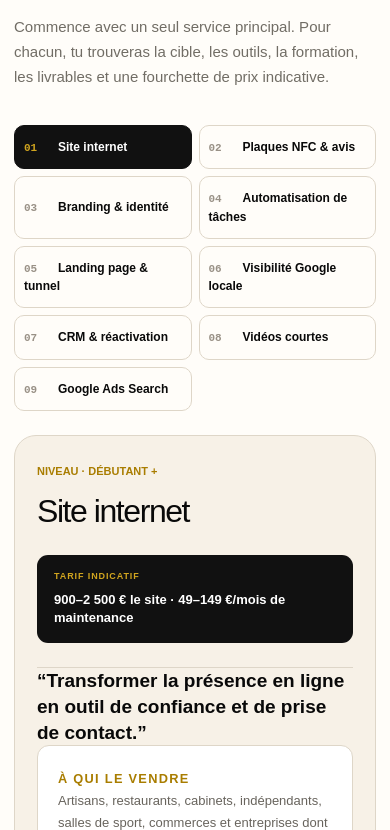
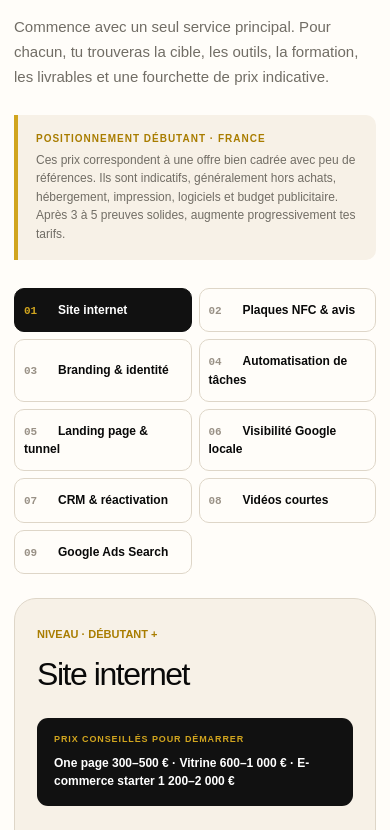
Before and after one commit to bilouahdih-dotcom/focus-smma-playbook, a Next.js app: page / in a window 390 px wide. Shown: the part 4834-5664 px from the top of the page. Built offline with nearby package versions, Linux system fonts and the light colour scheme.

Commit message:
Recalibrate French starter pricing

```diff
--- a/app/globals.css
+++ b/app/globals.css
@@ -121,10 +121,11 @@ p { line-height: 1.65; }
 .formula { margin-top: 18px; padding: 26px; border-radius: 16px; background: var(--gold); color: #0a0a0a; display: flex; align-items: center; justify-content: space-between; gap: 20px; }.formula span { font-size: 11px; font-weight: 850; letter-spacing: .12em; }.formula b { font-size: clamp(16px,2vw,24px); }
 
 .service-layout { display: grid; grid-template-columns: 300px 1fr; gap: 24px; }
+.pricing-context { margin: -24px 0 28px; padding: 16px 18px; border-left: 4px solid var(--gold); background: var(--paper); border-radius: 0 10px 10px 0; display: grid; grid-template-columns: 220px 1fr; gap: 18px; align-items: center; }.pricing-context b { color: var(--gold-dark); font-size: 10px; letter-spacing: .1em; }.pricing-context span { color: var(--muted); font-size: 12px; line-height: 1.55; }
 .service-tabs { display: flex; flex-direction: column; gap: 7px; }
 .service-tabs button { padding: 15px 17px; border: 1px solid var(--line); background: transparent; border-radius: 10px; text-align: left; font-weight: 750; cursor: pointer; transition: .2s; }.service-tabs button span { display: inline-block; width: 34px; color: #999186; font-family: var(--font-geist-mono); font-size: 11px; }.service-tabs button:hover, .service-tabs button.active { background: #111; color: white; border-color: #111; }.service-tabs button.active span { color: var(--gold); }
 .service-panel { background: var(--paper); border: 1px solid var(--line); padding: 38px; border-radius: 22px; min-height: 720px; }
-.service-head { display: flex; align-items: flex-start; justify-content: space-between; gap: 20px; border-bottom: 1px solid var(--line); padding-bottom: 24px; }.service-head span { font-size: 11px; text-transform: uppercase; color: var(--gold-dark); font-weight: 800; }.service-head h3 { margin: 5px 0 0; font-size: 42px; letter-spacing: -.045em; }.service-price { width: min(310px, 45%); background: #111; color: white; padding: 15px 17px; border-radius: 11px; display: flex; flex-direction: column; gap: 7px; }.service-price small { color: var(--gold); font-size: 9px; font-weight: 850; letter-spacing: .1em; }.service-price b { font-size: 13px; line-height: 1.45; }
+.service-head { display: flex; align-items: flex-start; justify-content: space-between; gap: 20px; border-bottom: 1px solid var(--line); padding-bottom: 24px; }.service-head span { font-size: 11px; text-transform: uppercase; color: var(--gold-dark); font-weight: 800; }.service-head h3 { margin: 5px 0 0; font-size: 42px; letter-spacing: -.045em; }.service-price { width: min(360px, 48%); background: #111; color: white; padding: 15px 17px; border-radius: 11px; display: flex; flex-direction: column; gap: 7px; }.service-price small { color: var(--gold); font-size: 9px; font-weight: 850; letter-spacing: .1em; }.service-price b { font-size: 12px; line-height: 1.55; }
 .service-result { font-size: 24px; font-weight: 720; line-height: 1.35; max-width: 700px; }.detail-grid { display: grid; grid-template-columns: 1fr 1fr; gap: 14px; }.detail-grid > div { background: #fff; padding: 20px; border: 1px solid var(--line); border-radius: 12px; }.detail-grid small { color: var(--gold-dark); font-weight: 850; letter-spacing: .1em; }.detail-grid p, .detail-grid li { color: #68645d; font-size: 13px; }.detail-grid ul { list-style: none; padding: 0; margin: 10px 0 0; display: grid; grid-template-columns: 1fr 1fr; gap: 7px; }.detail-grid li::before { content: "✓"; color: var(--gold-dark); margin-right: 7px; }.tool-list { display: flex; flex-wrap: wrap; gap: 7px; margin-top: 13px; }.tool-list span { padding: 7px 9px; border-radius: 7px; background: var(--paper); border: 1px solid var(--line); color: #4f4b44; font-size: 11px; font-weight: 700; text-transform: none; }
 .decision-strip { margin-top: 24px; border-left: 5px solid var(--gold); padding: 18px 22px; background: #111; color: white; display: flex; gap: 28px; border-radius: 4px 12px 12px 4px; }.decision-strip span { color: #bbb7ae; }
 
@@ -173,7 +174,7 @@ p { line-height: 1.65; }
   .hero { min-height: 740px; padding-top: 105px; }.hero h1 { font-size: clamp(64px,23vw,105px); }.hero-copy > p { margin-top: 35px; }.card-black { top: 18px; transform: translateX(-50%) scale(.7); }.card-green { display: none; }.card-blue { top: auto; bottom: 22px; right: -55px; transform: scale(.64) rotate(-2deg); }.card-gold { top: 80px; right: -73px; transform: scale(.58) rotate(2deg); }.hero-stats { gap: 17px; }.hero-stats b { font-size: 20px; }.hero-stats span { font-size: 8px; }
   .content-section, .section-wrap { width: min(100% - 28px, 1180px); padding: 82px 0; }.section-title { margin-bottom: 35px; }.section-title p { font-size: 15px; }
   .module-grid, .script-grid, .timeline, .resource-row, .detail-grid, .channel-grid, .principle-grid, .delivery-grid, .diagnostic-grid, .objection-method, .cadence, .plan-form { grid-template-columns: 1fr; }.module-card { grid-template-columns: 38px 1fr 28px; }.principle-grid article { border-right: 0; }.resource-row div, .cadence div, .objection-method div { border-right: 0; border-bottom: 1px solid #333; }.resource-row div:last-child, .cadence div:last-child, .objection-method div:last-child { border-bottom: 0; }
-  .formula, .decision-strip, .never-do { flex-direction: column; align-items: flex-start; }.service-tabs { grid-template-columns: 1fr 1fr; }.service-tabs button { padding: 12px 9px; font-size: 12px; }.service-panel { padding: 22px; }.service-head { flex-direction: column; }.service-head h3 { font-size: 32px; }.service-price { width: 100%; }.detail-grid ul { grid-template-columns: 1fr; }.service-result { font-size: 19px; }
+  .pricing-context { grid-template-columns: 1fr; gap: 5px; margin-top: -10px; }.formula, .decision-strip, .never-do { flex-direction: column; align-items: flex-start; }.service-tabs { grid-template-columns: 1fr 1fr; }.service-tabs button { padding: 12px 9px; font-size: 12px; }.service-panel { padding: 22px; }.service-head { flex-direction: column; }.service-head h3 { font-size: 32px; }.service-price { width: 100%; }.detail-grid ul { grid-template-columns: 1fr; }.service-result { font-size: 19px; }
   .score-row { grid-template-columns: 1fr 45px; }.score-row small { grid-column: 1 / -1; }.offer-builder { justify-content: flex-start; }.price-note { grid-template-columns: 1fr; }.price-note p { grid-column: 1; }.call-flow { overflow-x: auto; gap: 14px; justify-content: flex-start; }.call-flow span { white-space: nowrap; }.objection-list summary { grid-template-columns: 60px 1fr 24px; }.objection-answer { padding-left: 8px; grid-template-columns: 1fr; }.kpi-table { overflow-x: auto; }.kpi-table > div { min-width: 650px; }.pipeline-math small { margin-left: 0; width: 100%; }.plan-form label.wide { grid-column: auto; }.plan-output { flex-direction: column; align-items: stretch; }.footer { flex-direction: column; text-align: center; }
 }
 
--- a/app/page.tsx
+++ b/app/page.tsx
@@ -28,7 +28,7 @@ const services: Service[] = [
     start: "Audit gratuit puis maquette de la page d’accueil",
     level: "Débutant +",
     tools: ["WordPress + Bricks", "Webflow ou Framer", "Figma", "Google Search Console", "Calendly ou Tally", "Plausible ou GA4"],
-    price: "900–2 500 € le site · 49–149 €/mois de maintenance",
+    price: "One page 300–500 € · Vitrine 600–1 000 € · E-commerce starter 1 200–2 000 €",
   },
   {
     id: "nfc",
@@ -41,7 +41,7 @@ const services: Service[] = [
     start: "Démonstration physique puis pack pilote sur un établissement",
     level: "Débutant",
     tools: ["NFC Tools", "Puce NTAG215/216", "Canva ou Figma", "Carrd ou Framer", "Google Business Profile", "Bitly ou Dub.co"],
-    price: "150–500 € par établissement · 500–1 500 € en pack multi-sites",
+    price: "Plaque standard 40–60 € · Personnalisée 70–120 € · Pack de 5 : 180–300 €",
   },
   {
     id: "branding",
@@ -54,7 +54,7 @@ const services: Service[] = [
     start: "Atelier de positionnement de 90 minutes",
     level: "Intermédiaire",
     tools: ["Figma", "Illustrator ou Affinity", "Canva Pro", "Coolors", "Fontshare", "Notion"],
-    price: "600–2 500 € l’identité · 1 500–5 000 € pour un système complet",
+    price: "Logo simple 80–150 € · Logo pro 180–350 € · Identité starter 350–700 €",
   },
   {
     id: "automation",
@@ -67,7 +67,7 @@ const services: Service[] = [
     start: "Audit de 45 minutes sur une tâche répétée chaque semaine",
     level: "Intermédiaire",
     tools: ["Make", "Zapier ou n8n", "Airtable", "Notion", "Google Workspace", "Loom"],
-    price: "800–4 000 € l’installation · 100–600 €/mois de suivi",
+    price: "Workflow simple 50–120 € · Standard 150–350 € · Système complet 400–900 €",
   },
   {
     id: "landing",
@@ -80,7 +80,7 @@ const services: Service[] = [
     start: "Sprint de 7 jours sur une seule offre",
     level: "Débutant +",
     tools: ["Framer ou Webflow", "Systeme.io", "Tally", "Calendly", "Google Tag Manager", "Microsoft Clarity"],
-    price: "500–1 500 € la page · 49–199 €/mois d’optimisation",
+    price: "Template adapté 250–400 € · Sur-mesure 450–800 € · Petit tunnel 800–1 200 €",
   },
   {
     id: "maps",
@@ -93,7 +93,7 @@ const services: Service[] = [
     start: "Mise à niveau en 14 jours puis suivi mensuel",
     level: "Débutant",
     tools: ["Google Business Profile", "Local Falcon ou Localo", "Google Search Console", "PlePer", "Canva", "Looker Studio"],
-    price: "300–900 € l’optimisation · 150–500 €/mois de suivi",
+    price: "Optimisation 150–250 € · Avec système d’avis 250–400 € · Suivi 79–199 €/mois",
   },
   {
     id: "reactivation",
@@ -106,7 +106,7 @@ const services: Service[] = [
     start: "Sprint de 10 jours sur un segment dormant",
     level: "Intermédiaire",
     tools: ["HubSpot ou Pipedrive", "Airtable", "Aircall", "Twilio", "Calendly", "Make"],
-    price: "750–2 500 € le sprint · 200–800 €/mois de gestion",
+    price: "Pipeline 200–400 € · Sprint réactivation 350–700 € · Suivi 150–300 €/mois",
   },
   {
     id: "video",
@@ -119,7 +119,7 @@ const services: Service[] = [
     start: "Pack de 8 vidéos tournées en une demi-journée",
     level: "Débutant",
     tools: ["Smartphone", "DJI Mic ou Rode", "CapCut ou Premiere Pro", "Canva", "Notion", "Google Drive"],
-    price: "600–2 500 €/mois selon volume, tournage et montage",
+    price: "4 vidéos 200–350 € · 8 vidéos 400–700 € · 12 vidéos 700–1 100 €",
   },
   {
     id: "google",
@@ -132,7 +132,7 @@ const services: Service[] = [
     start: "Audit + campagne sur une zone et un service précis",
     level: "Intermédiaire",
     tools: ["Google Ads", "Keyword Planner", "Google Tag Manager", "GA4", "CallRail", "Looker Studio"],
-    price: "500–1 500 € de setup · 400–1 500 €/mois hors budget média",
+    price: "Setup 200–400 € · Gestion 250–500 €/mois · Budget média payé par le client",
   },
 ];
 
@@ -360,12 +360,13 @@ export default function Home() {
 
       <section className="content-section" id="services">
         <SectionTitle eyebrow="02 — Choisir un service" title="Neuf services réellement vendables." text="Commence avec un seul service principal. Pour chacun, tu trouveras la cible, les outils, la formation, les livrables et une fourchette de prix indicative." />
+        <div className="pricing-context"><b>POSITIONNEMENT DÉBUTANT · FRANCE</b><span>Ces prix correspondent à une offre bien cadrée avec peu de références. Ils sont indicatifs, généralement hors achats, hébergement, impression, logiciels et budget publicitaire. Après 3 à 5 preuves solides, augmente progressivement tes tarifs.</span></div>
         <div className="service-layout">
           <div className="service-tabs" role="tablist">
             {services.map((item, index) => <button className={activeService === item.id ? "active" : ""} key={item.id} onClick={() => setActiveService(item.id)} type="button"><span>0{index + 1}</span>{item.name}</button>)}
           </div>
           <article className="service-panel">
-            <div className="service-head"><div><span>Niveau · {service.level}</span><h3>{service.name}</h3></div><div className="service-price"><small>TARIF INDICATIF</small><b>{service.price}</b></div></div>
+            <div className="service-head"><div><span>Niveau · {service.level}</span><h3>{service.name}</h3></div><div className="service-price"><small>PRIX CONSEILLÉS POUR DÉMARRER</small><b>{service.price}</b></div></div>
             <p className="service-result">“{service.result}”</p>
             <div className="detail-grid"><div><small>À QUI LE VENDRE</small><p>{service.clients}</p></div><div><small>COMMENT SE FORMER</small><p>{service.learn}</p></div><div><small>OUTILS À UTILISER</small><div className="tool-list">{service.tools.map(item => <span key={item}>{item}</span>)}</div></div><div><small>PREMIÈRE OFFRE À PROPOSER</small><p>{service.start}</p></div><div><small>LIVRABLES</small><ul>{service.deliverables.map(item => <li key={item}>{item}</li>)}</ul></div><div><small>KPI À SUIVRE</small><p>{service.kpis}</p></div></div>
           </article>
```
